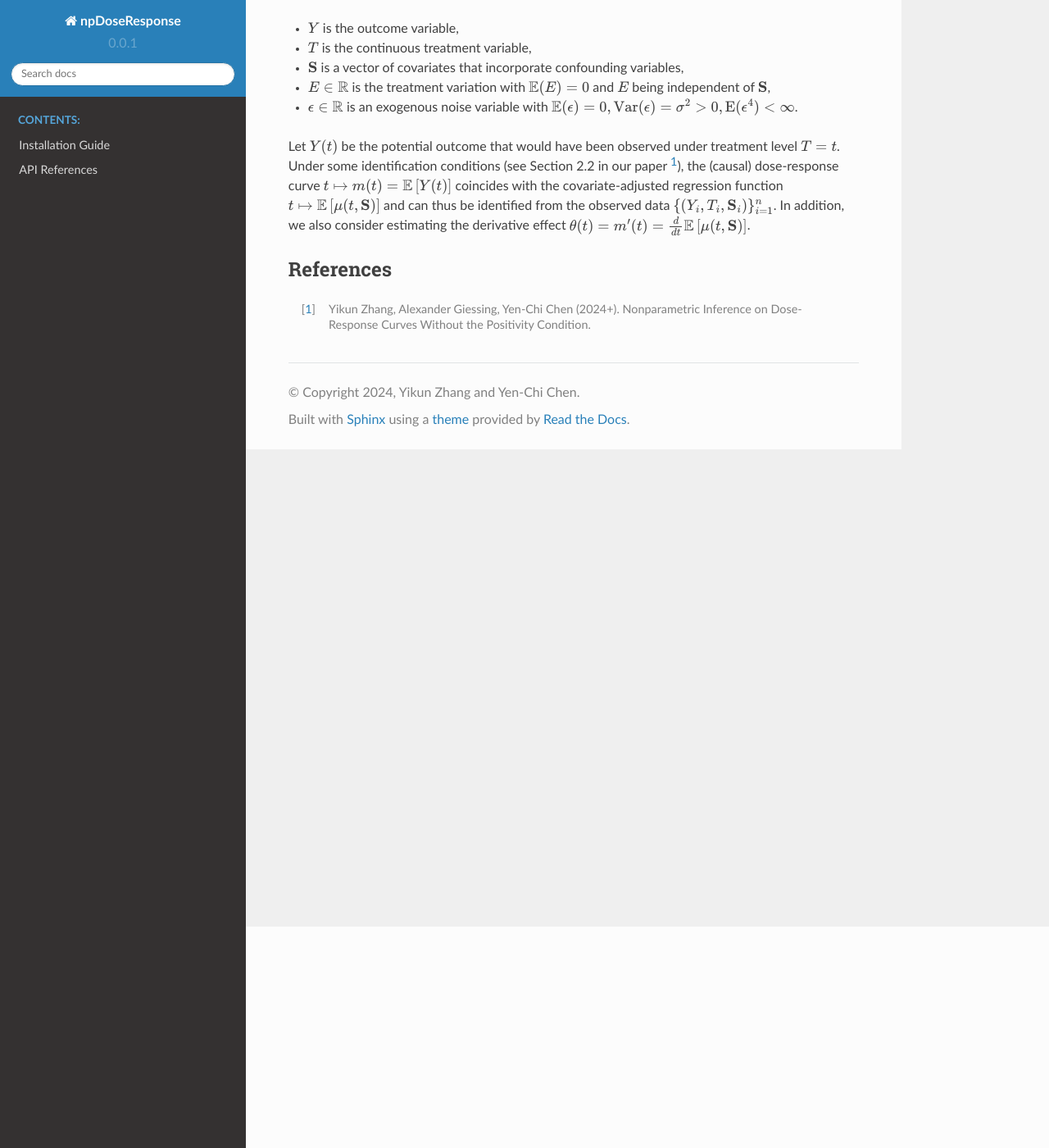
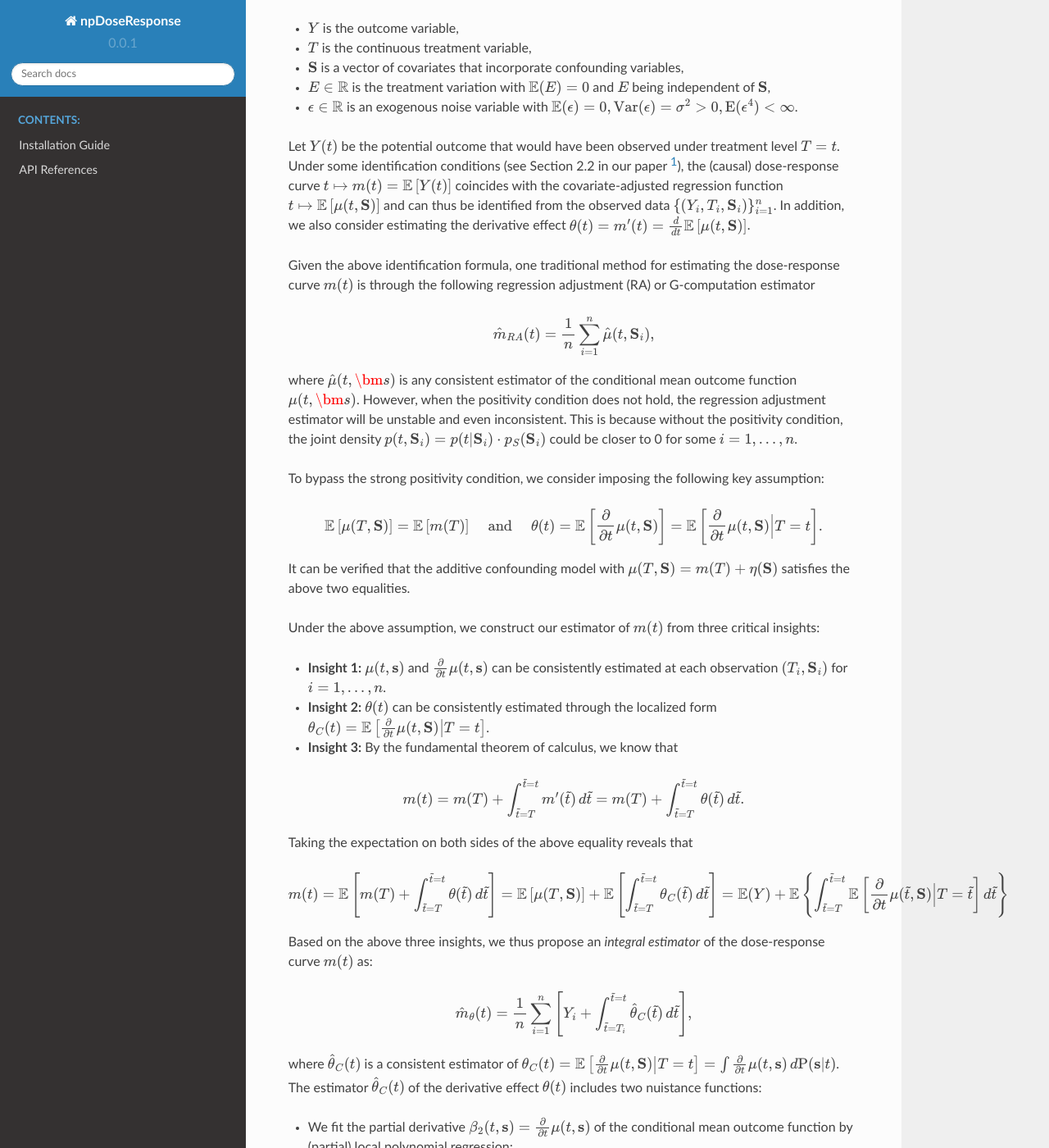
Before and after one commit to zhangyk8/npDoseResponse, a Sphinx documentation site: the page built from docs/source/method.rst, in a window 1280 px wide and 1400 px high, scrolled down 270 px. Shown: the whole window at 82% size. Built offline with Sphinx 7.4.7 and the Read the Docs theme 2.0.0, drawn with Linux system fonts in a browser that asks for light colours; some of the changed text lies outside the part shown.

Commit message:
Update method.rst

```diff
--- a/docs/source/method.rst
+++ b/docs/source/method.rst
@@ -17,7 +17,59 @@ where
 
 Let :math:`Y(t)` be the potential outcome that would have been observed under treatment level :math:`T=t`. Under some identification conditions (see Section 2.2 in our paper [1]_), the (causal) dose-response curve :math:`t\mapsto m(t)=\mathbb{E}\left[Y(t)\right]` coincides with the covariate-adjusted regression function :math:`t\mapsto \mathbb{E}\left[\mu(t,\textbf{S})\right]` and can thus be identified from the observed data :math:`\{(Y_i,T_i,\textbf{S}_i)\}_{i=1}^n`. In addition, we also consider estimating the derivative effect :math:`\theta(t)=m'(t)=\frac{d}{dt}\mathbb{E}\left[\mu(t,\textbf{S})\right]`.
 
+Given the above identification formula, one traditional method for estimating the dose-response curve :math:`m(t)` is through the following regression adjustment (RA) or G-computation estimator
 
+.. math::
+
+    \hat{m}_{RA}(t)  = \frac{1}{n}\sum_{i=1}^n \hat{\mu}(t,\textbf{S}_i),
+
+where :math:`\hat{\mu}(t,\bm{s})` is any consistent estimator of the conditional mean outcome function :math:`\mu(t,\bm{s})`. However, when the positivity condition does not hold, the regression adjustment estimator will be unstable and even inconsistent. This is because without the positivity condition, the joint density :math:`p(t,\textbf{S}_i)=p(t|\textbf{S}_i)\cdot p_S(\textbf{S}_i)` could be closer to 0 for some :math:`i=1,...,n`.
+
+To bypass the strong positivity condition, we consider imposing the following key assumption:
+
+.. math::
+
+    \mathbb{E}\left[\mu(T,\textbf{S})\right]=\mathbb{E}\left[m(T)\right] \quad \text{ and } \quad \theta(t)=\mathbb{E}\left[\frac{\partial}{\partial t} \mu(t,\textbf{S})\right] = \mathbb{E}\left[\frac{\partial}{\partial t} \mu(t,\textbf{S}) \Big|T=t\right].
+
+It can be verified that the additive confounding model with :math:`\mu(T,\textbf{S})=m(T)+\eta(\textbf{S})` satisfies the above two equalities.
+
+Under the above assumption, we construct our estimator of :math:`m(t)` from three critical insights:
+
+* **Insight 1:** :math:`\mu(t,\textbf{s})` and :math:`\frac{\partial}{\partial t}\mu(t,\textbf{s})` can be consistently estimated at each observation :math:`(T_i,\textbf{S}_i)` for :math:`i=1,...,n`.
+
+* **Insight 2:** :math:`\theta(t)` can be consistently estimated through the localized form :math:`\theta_C(t)=\mathbb{E}\left[\frac{\partial}{\partial t} \mu(t,\textbf{S}) \big|T=t\right]`.
+
+* **Insight 3:** By the fundamental theorem of calculus, we know that
+
+.. math::
+
+    m(t) = m(T) + \int_{\tilde{t}=T}^{\tilde{t}=t} m'(\tilde{t})\, d\tilde{t} = m(T)+ \int_{\tilde{t}=T}^{\tilde{t}=t} \theta(\tilde{t})\, d\tilde{t}.
+
+Taking the expectation on both sides of the above equality reveals that
+
+.. math::
+
+    m(t) = \mathbb{E}\left[m(T) + \int_{\tilde{t}=T}^{\tilde{t}=t} \theta(\tilde{t})\, d\tilde{t}\right] =\mathbb{E}\left[\mu(T,\textbf{S})\right] + \mathbb{E}\left[\int_{\tilde{t}=T}^{\tilde{t}=t} \theta_C(\tilde{t})\, d\tilde{t}\right] = \mathbb{E}(Y) + \mathbb{E}\left\{\int_{\tilde{t}=T}^{\tilde{t}=t} \mathbb{E}\left[\frac{\partial}{\partial t}\mu(\tilde{t},\textbf{S})\Big|T=\tilde{t}\right] \, d\tilde{t}\right\}
+
+Based on the above three insights, we thus propose an *integral estimator* of the dose-response curve :math:`m(t)` as:
+
+.. math::
+
+    \hat{m}_\theta(t) = \frac{1}{n}\sum_{i=1}^n \left[Y_i + \int_{\tilde{t}=T_i}^{\tilde{t}=t} \hat{\theta}_C(\tilde{t})\, d\tilde{t} \right],
+
+where :math:`\hat{\theta}_C(t)` is a consistent estimator of :math:`\theta_C(t) = \mathbb{E}\left[\frac{\partial}{\partial t}\mu(t,\textbf{S})\big|T=t\right] = \int \frac{\partial}{\partial t} \mu(t,\textbf{s})\, d\mathrm{P}(\textbf{s}|t)`. The estimator :math:`\hat{\theta}_C(t)` of the derivative effect :math:`\theta(t)` includes two nuistance functions:
+
+* We fit the partial derivative :math:`\beta_2(t,\textbf{s})=\frac{\partial}{\partial t} \mu(t,\textbf{s})` of the conditional mean outcome function by (partial) local polynomial regression;
+
+* We estimate the conditional cumulative distribution function (CDF) :math:`\mathrm{P}(\textbf{s}|t)` via Nadaraya-Watson conditional CDF estimator.
+
+This leads to our proposed localized derivative estimator of :math:`\theta(t)` as:
+
+.. math::
+
+    \hat{\theta}_C(t)= \frac{\sum_{i=1}^n \hat{\beta}_2(t,\textbf{S}_i) \cdot \bar{K}_T\left(\frac{T_i-t}{\hslash}\right)}{\sum_{j=1}^n \bar{K}_T\left(\frac{T_j-t}{\hslash}\right)},
+
+where :math:`\bar{K}_T` is a kernel function.
 
 
 References
```
